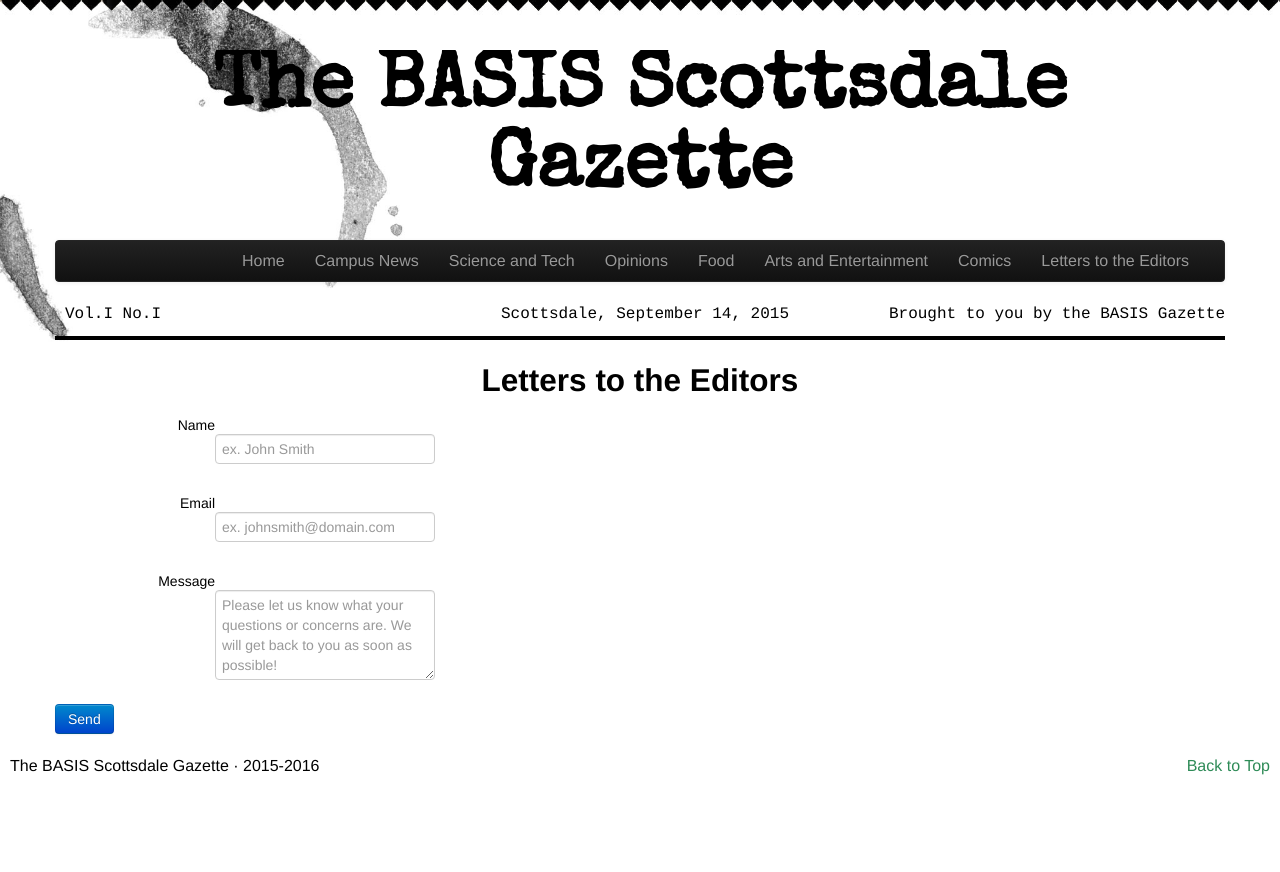
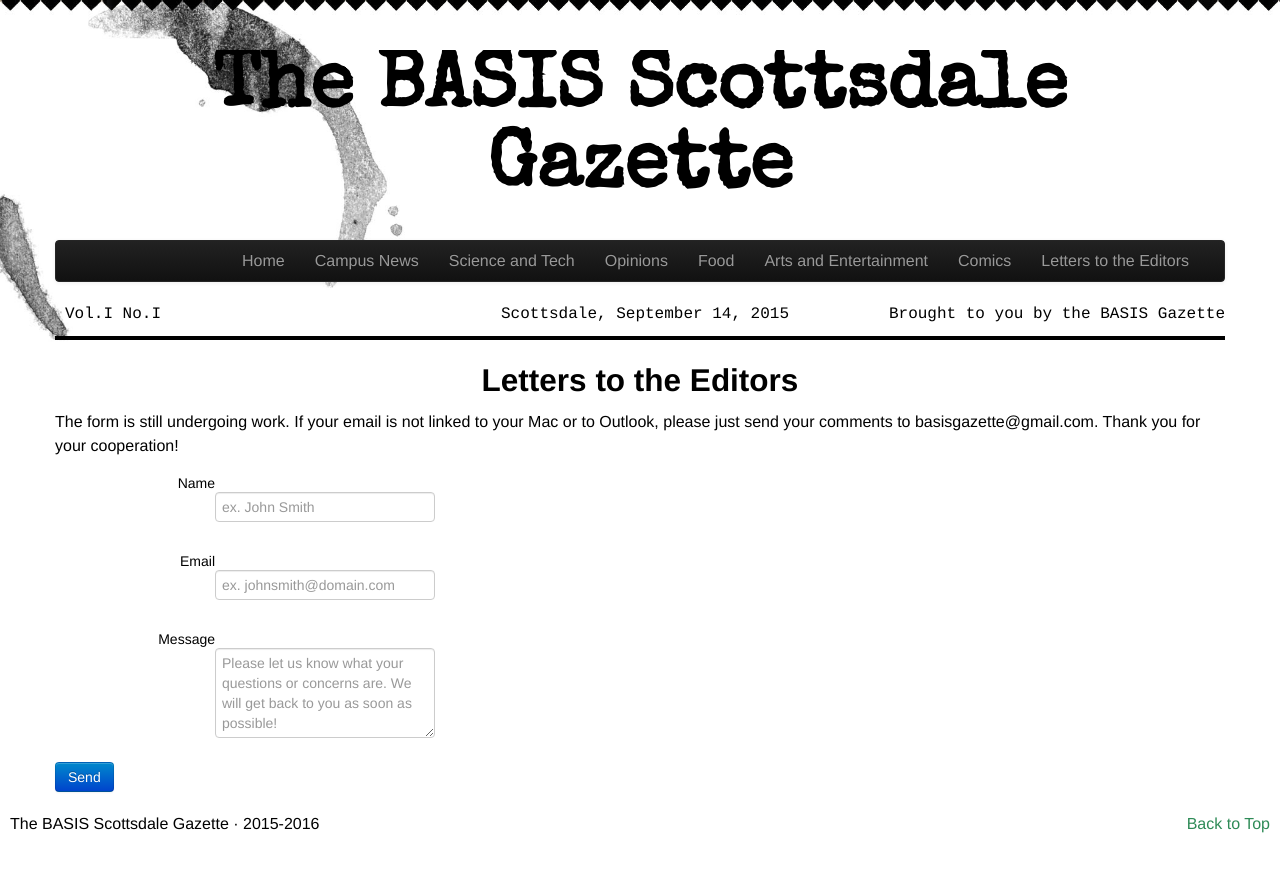
Before and after one commit to Awake99/Awake99.github.io, a Jekyll site: the page built from letters/index.html, in a window 1280 px wide. Shown: the top 872 px of the page. Built offline with Jekyll 4.4.1, drawn with Linux system fonts in a browser that asks for light colours; nearby versions of some CDN libraries.

Commit message:
lte changes

```diff
--- a/letters/index.html
+++ b/letters/index.html
@@ -14,8 +14,9 @@
 <body>
 	<h2 style="text-align:center;">Letters to the Editors</h2>
 
+	<p>The form is still undergoing work. If your email is not linked to your Mac or to Outlook, please just send your comments to basisgazette@gmail.com. Thank you for your cooperation!</p>
 
-	<form action="MAILTO:dvatsa2017@gmail.com" class="form-horizontal account-wall" role="form" method="post" >
+  <form action="MAILTO:basisgazette@gmail.com" class="form-horizontal account-wall" role="form" method="post" >
     <div class="form-group">
         <label for="name" class="col-sm-2 control-label">Name</label>
         <br>
```
